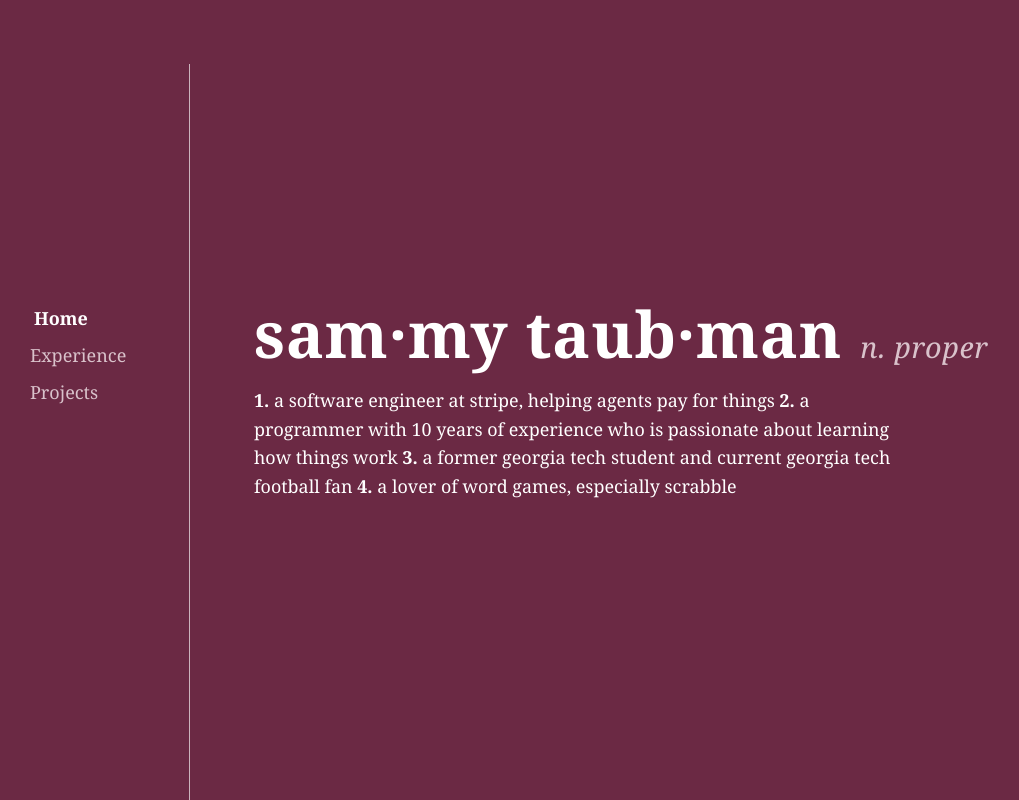
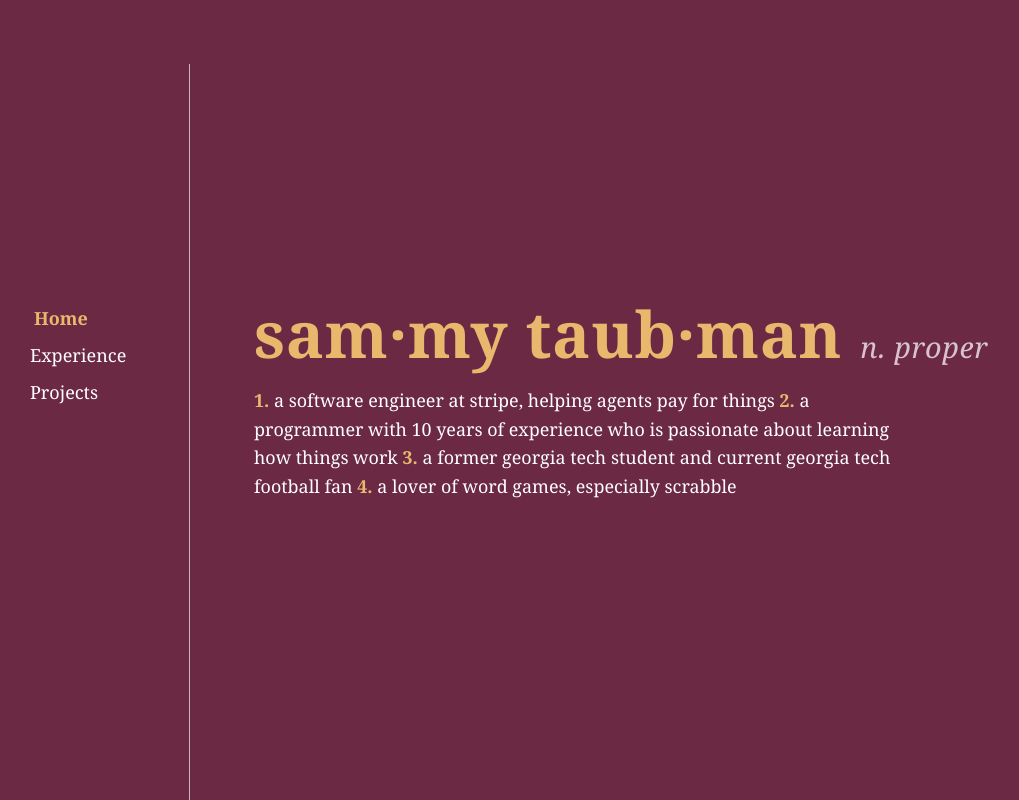
Before and after one commit to VirtualMe64/my-site, a React (Vite) app: page / in a window 1280 px wide. Shown: the top 800 px of the page, without its empty margins (2-1021 px from the left). Built offline with nearby package versions, Linux system fonts and the light colour scheme; a web font is replaced by a local one.

Commit message:
add accent color + fix active nav styling

```diff
--- a/src/components/sections/Entry.module.css
+++ b/src/components/sections/Entry.module.css
@@ -1,7 +1,7 @@
 .entry {
   max-width: 60rem;
-  /* scales the hero Headword up from its default section size */
   --headword-size: clamp(2.5rem, 6vw, 4rem);
+  --headword-color: var(--color-accent);
 }
 
 .definitions {
@@ -12,4 +12,5 @@
 
 .num {
   font-weight: 700;
+  color: var(--color-accent);
 }
--- a/src/components/ui/Headword.module.css
+++ b/src/components/ui/Headword.module.css
@@ -4,6 +4,7 @@
   font-weight: 700;
   line-height: 1.1;
   letter-spacing: 0.01em;
+  color: var(--headword-color, var(--color-text));
 }
 
 .pos {
--- a/src/components/ui/Sidebar.jsx
+++ b/src/components/ui/Sidebar.jsx
@@ -16,7 +16,7 @@ export default function Sidebar({ active }) {
           <li key={link.id}>
             <a
               href={`#${link.id}`}
-              className={`${styles.link} ${active === link.id ? styles.active : ''}`.trim()}
+              className={active === link.id ? styles.active : styles.link}
               aria-current={active === link.id ? 'true' : undefined}
             >
               {link.label}
--- a/src/components/ui/Sidebar.module.css
+++ b/src/components/ui/Sidebar.module.css
@@ -36,18 +36,20 @@
 .link {
   display: inline-block;
   font-size: 1.125rem;
-  color: var(--color-text-muted);
+  color: var(--color-text);
   transition: color 0.2s ease, transform 0.2s ease;
 }
 
 .link:hover,
 .link:focus-visible {
-  color: var(--color-text);
+  color: var(--color-accent);
 }
 
 /* the section currently in view */
 .active {
-  color: var(--color-text);
+  display: inline-block;
+  font-size: 1.125rem;
+  color: var(--color-accent);
   font-weight: 700;
   transform: translateX(4px);
 }
--- a/src/styles/theme.css
+++ b/src/styles/theme.css
@@ -12,7 +12,7 @@
   --color-text: #ffffff;        /* primary text */
   --color-text-muted: #d9c2cb;  /* inactive nav links */
   --color-rule: rgba(255, 255, 255, 0.65); /* the vertical divider line */
-
+  --color-accent: #e8b86d;       /* warm gold
   /* ---- type ---- */
   --font-serif: 'Hanuman', Georgia, 'Times New Roman', serif;
 
```
